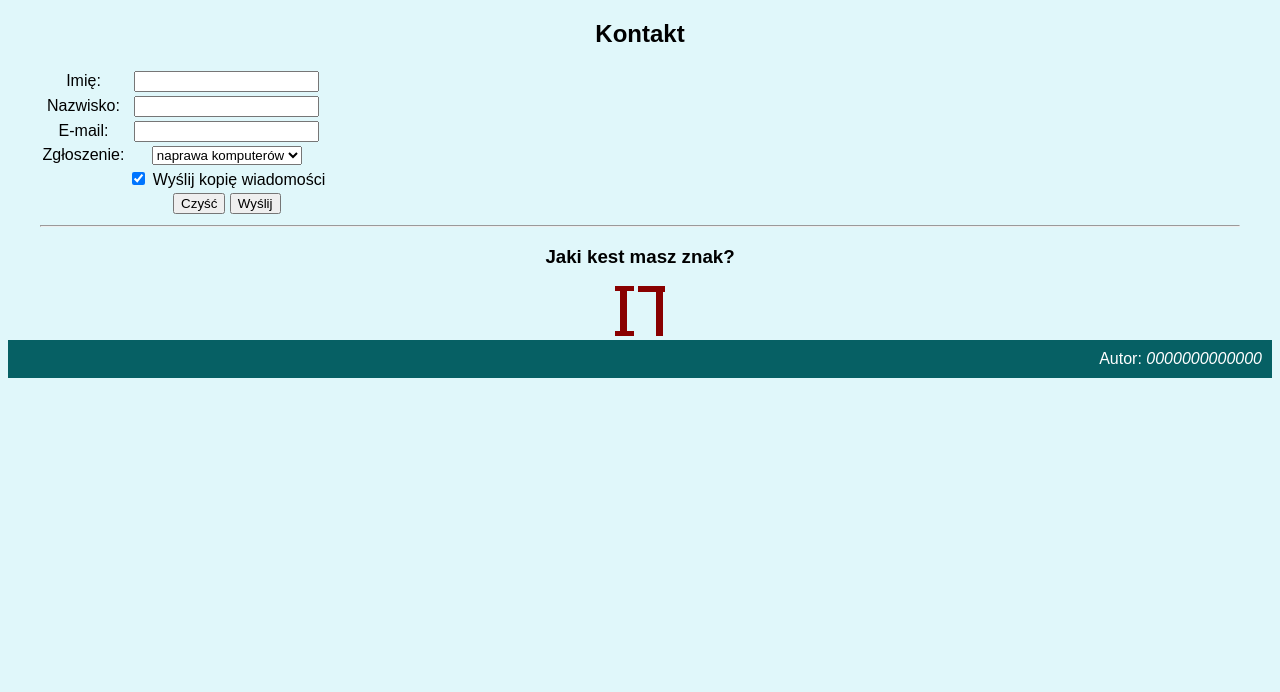
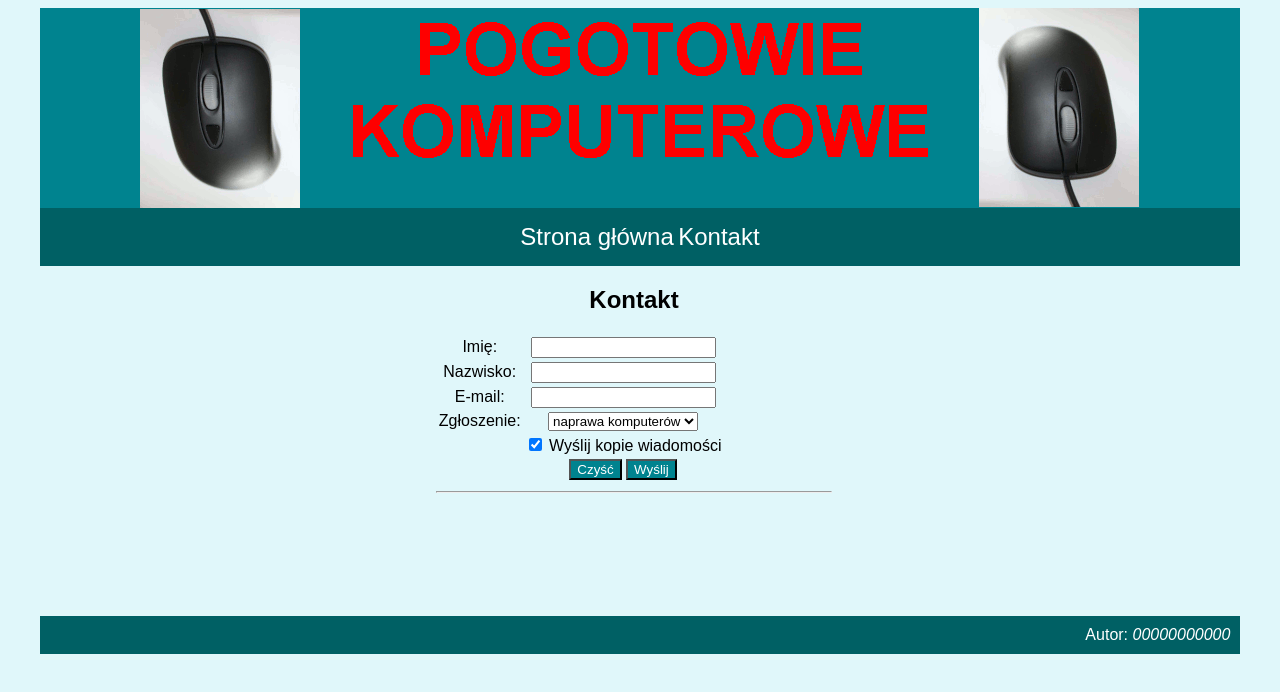
Before and after one commit to sajmonn1/arkusz, a plain HTML site: page kontakt.html in a window 1280 px wide. Drawn offline with Linux system fonts and the light colour scheme.

Commit message:
poprawki

```diff
--- a/kontakt.html
+++ b/kontakt.html
@@ -5,11 +5,24 @@
     <meta name="viewport" content="width=device-width, initial-scale=1.0">
     <title>Komputery</title>
     <link rel="stylesheet" href="styl.css">
-    <link rel="shortcut icon" href="favicon.png">
+    <link rel="icon" href="favicon.png">
 </head>
 <body>
     <div id="container">
         <header>
+            <div id="baner">
+                <img src="animacja.gif" alt="Pogotowie komputerowe">
+            </div>
+
+            <nav>
+                <a href="index.html">Strona główna</a>
+                <a href="kontakt.html">Kontakt</a>
+            </nav>
+        </header>
+        <main>
+            <div id="left">
+            </div>
+            <div id="center">
                 <h2>Kontakt</h2>
                 <form>
                 <table>
@@ -38,7 +51,7 @@
                         <td></td>
                         <td>
                             <input type="checkbox" id="copy" checked>
-                        Wyślij kopię wiadomości
+                            Wyślij kopie wiadomości
                         </td>
                     </tr>
                     <tr>
@@ -52,15 +65,12 @@
                 </form>
                 <hr>
                 <p id="scriptOutput"></p>
-            </header>
-            </ul>
             </div>
             <div id="right">
-            <h3>Jaki kest masz znak?</h3>
-            <img src="favicon.png" alt="Doświadczenie i niezawodność">
             </div>
+        </main>
         <footer>
-            Autor: <em>0000000000000</em>
+            Autor: <em>00000000000</em>
         </footer>
     </div>
     <script>
@@ -74,6 +84,8 @@
             outputString += email.toLowerCase() + "<br>";
             outputString += "Usługa: " + topic;
 
+            // gotowy tekst na stronie
+            document.getElementById("scriptOutput").innerHTML = outputString;
         }
     </script>
 </body>
--- a/styl.css
+++ b/styl.css
@@ -7,7 +7,7 @@ div#container {
     width: 95%;
     margin: auto;
 }
-div#banger {
+div#baner {
     background-color: #00838f;
     height: 200px;
 }
@@ -26,7 +26,7 @@ main > div {
     float: left;
 }
 footer {
-    background-color: #066064;
+    background-color: #006064;
     color: white;
     text-align: right;
     padding: 10px;
@@ -35,8 +35,8 @@ footer {
 ul {
     text-align: left;
 }
-input[type=reset]
-input[type=button]{
-    background-color: #006064;
+input[type=reset],
+input[type=button] {
+    background-color: #00838f;
     color: white;
 }
```
Also changed, not shown: index.html (+7 -3 lines). Lines whose indentation alone changed are shown as unchanged.
